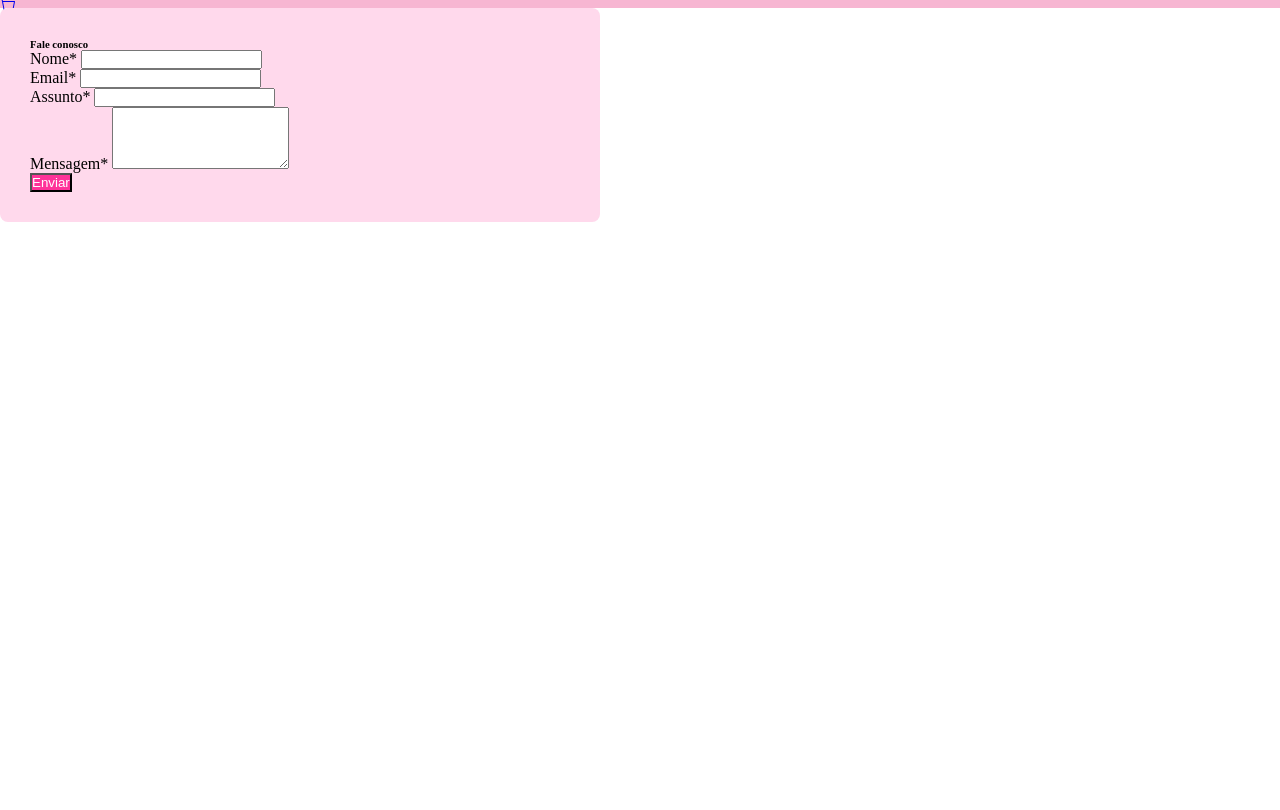
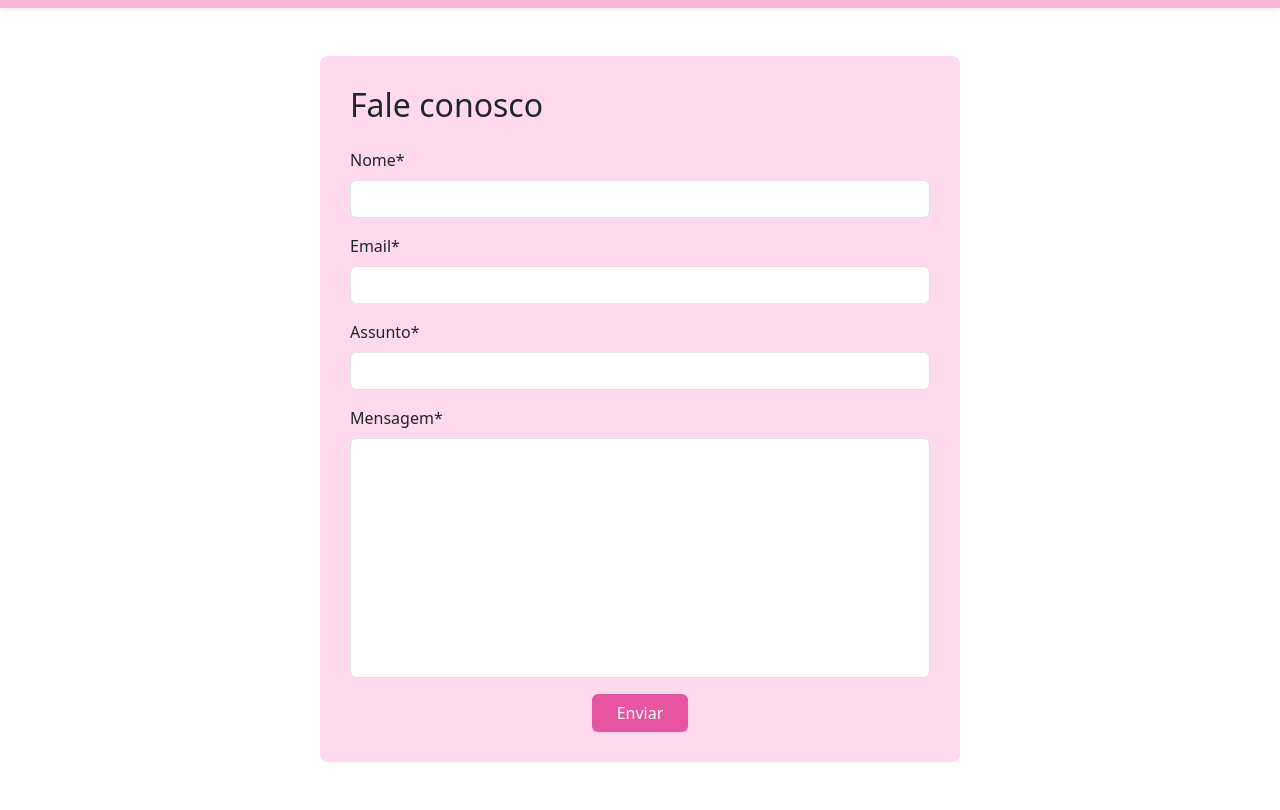
Before and after one commit to estelalm/CoffeeCat, a website: page src/pages/fale-conosco/fale-conosco.html in a window 1280 px wide. Shown: the part 92-902 px from the top of the page. Before the commit the page ends 800 px from the top, so only its background shows below. Drawn offline with nearby package versions, Linux system fonts and the light colour scheme.

```diff
--- a/src/pages/fale-conosco/fale-conosco.css
+++ b/src/pages/fale-conosco/fale-conosco.css
@@ -10,6 +10,13 @@
   display: grid;
   grid-template-rows: 100px 1fr;
   height: 100vh;
+}
+main{
+  width: 100vw;
+  height: 100%;
+  padding: 48px;
+  display: flex;
+  justify-content: center;
 }
 
 .bg-pink {
@@ -34,7 +41,7 @@
 
 .bg-brown {
   background-color: var(--brown) !important;
-}
+}q
 
 .text-pink {
   color: var(--pink);
@@ -57,12 +64,26 @@
   height: 100%;
 }
 
+.btn-pink {
+  background-color: var(--pink) !important;
+  color: white !important;
+  border: none;
+  padding: 0.5rem 1.25rem;
+  border-radius: 50px;
+  transition: 0.3s ease;
+}
+
+.btn-pink:hover {
+  background-color: var(--pink3) !important;
+  color: white !important;
+}
+
     .form-container {
       background-color: #ffd9ec; /* Rosa claro */
       padding: 30px;
       border-radius: 8px;
       width: 100%;
-      max-width: 600px;
+      max-width: 50vw;
     }
     .btn-custom {
       background-color: #ff3399;
@@ -74,3 +95,9 @@
     label {
       font-weight: 500;
     }
+
+    #mensagem{
+      flex-grow: 3;
+      resize: none;
+      height: 240px;
+    }
--- a/src/pages/fale-conosco/fale-conosco.html
+++ b/src/pages/fale-conosco/fale-conosco.html
@@ -4,9 +4,13 @@
     <meta charset="UTF-8" />
     <meta name="viewport" content="width=device-width, initial-scale=1.0" />
     <link rel="stylesheet" href="./fale-conosco.css">
-        <link
+      <link
       rel="stylesheet"
       href="https://cdn.jsdelivr.net/npm/bootstrap-icons/font/bootstrap-icons.css"
+    />
+        <link
+      href="https://cdn.jsdelivr.net/npm/bootstrap@5.3.3/dist/css/bootstrap.min.css"
+      rel="stylesheet"
     />
     <title>Document</title>
   </head>
@@ -57,9 +61,9 @@
         </div>
       </nav>
     </header>
-    <main>
+    <main class="flex justify-content-center">
       <div class="form-container">
-        <h6 class="mb-4">Fale conosco</h6>
+        <h6 class="mb-4 h2">Fale conosco</h6>
         <form>
           <div class="mb-3">
             <label for="nome" class="form-label">Nome*</label>
@@ -83,7 +87,7 @@
             ></textarea>
           </div>
           <div class="text-center">
-            <button type="submit" class="btn btn-custom px-4">Enviar</button>
+            <button type="submit" class="btn btn-pink px-4">Enviar</button>
           </div>
         </form>
       </div>
```
Also changed, not shown: src/pages/cadastro/cadastro.css (added), src/pages/cadastro/cadastro.html (added), src/pages/cadastro/cadastro.js (added), src/pages/cardapio/cardapio.css (added), src/pages/cardapio/cardapio.html (added), src/pages/cardapio/cardapio.js (added), src/pages/login/login.css (added), src/pages/login/login.html (added), src/pages/login/login.js (added), src/pages/sobre-nos/sobre-nos.css (added), src/pages/sobre-nos/sobre-nos.html (added).
